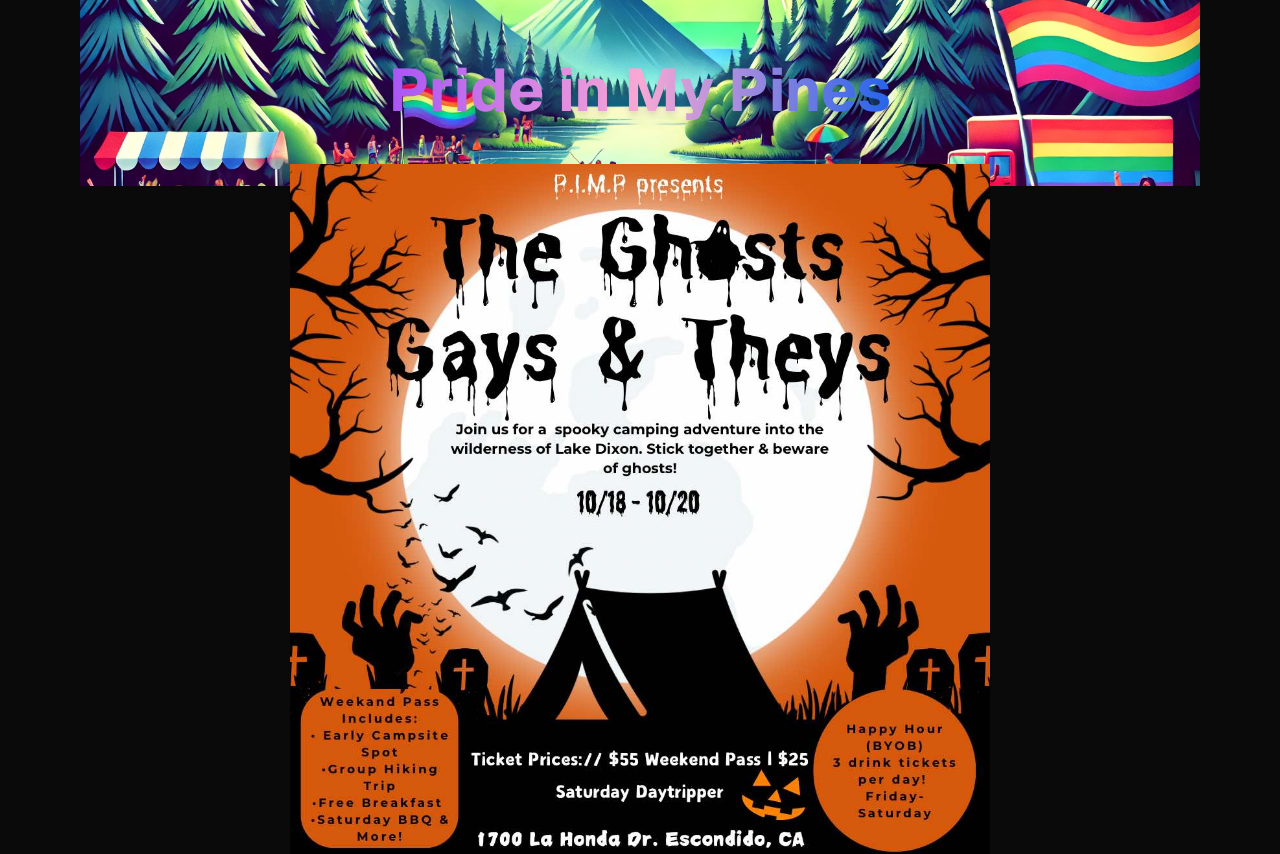
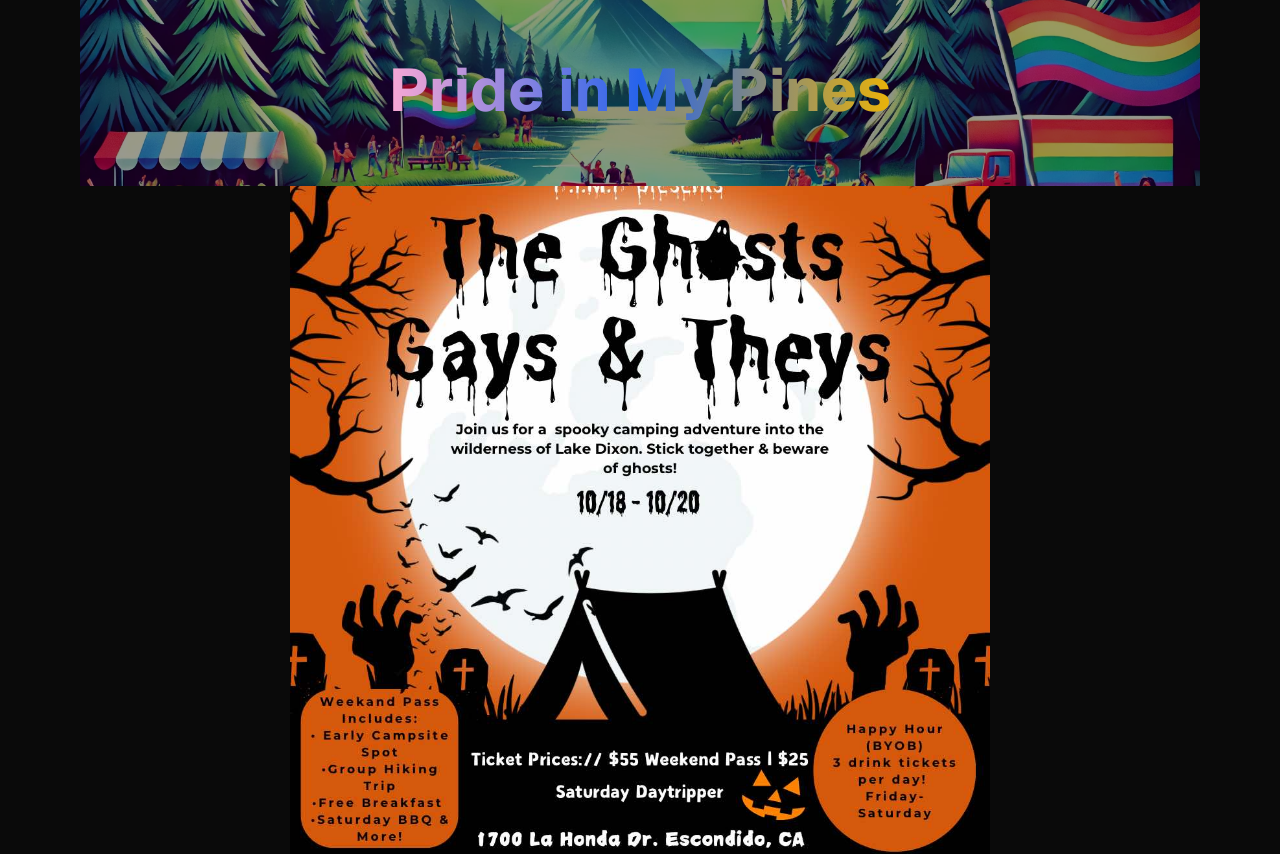
Before and after one commit to lexfm/pride-in-my-pines, a Next.js app: page / in a window 1280 px wide. Shown: the top 854 px of the page. Built offline with nearby package versions, Linux system fonts and the light colour scheme.

Commit message:
feat: heading gradient shadow improv

```diff
--- a/app/page.tsx
+++ b/app/page.tsx
@@ -3,8 +3,9 @@ import Image from "next/image";
 export default function Home() {
   return (
     <div className="grid grid-rows-[20px_1fr_20px] items-center justify-items-center min-h-screen p-8 pb-20 gap-16 sm:p-20 font-[family-name:var(--font-geist-sans)]">
-      <header className="flex items-center justify-center min-h-48 max-h-48 md:max-h-64 lg:max-h-32 pimp-bg overflow-hidden">
-        <h1 className="text-4xl md:text-6xl font-bold text-transparent bg-clip-text bg-gradient-to-r from-purple-500 via-pink-300 to-blue-600 drop-shadow-lg text-center">
+      <header className="relative flex items-center justify-center min-h-48 max-h-48 md:max-h-64 lg:max-h-32 pimp-bg overflow-hidden">
+        <div className="absolute inset-0 bg-black bg-opacity-40"></div> {/* Slight overlay */}
+        <h1 className="relative text-4xl md:text-6xl font-bold text-transparent bg-clip-text bg-gradient-to-r from-pink-300 via-blue-600 to-yellow-500 drop-shadow-2xl text-center">
           Pride in My Pines
         </h1>
       </header>
```
